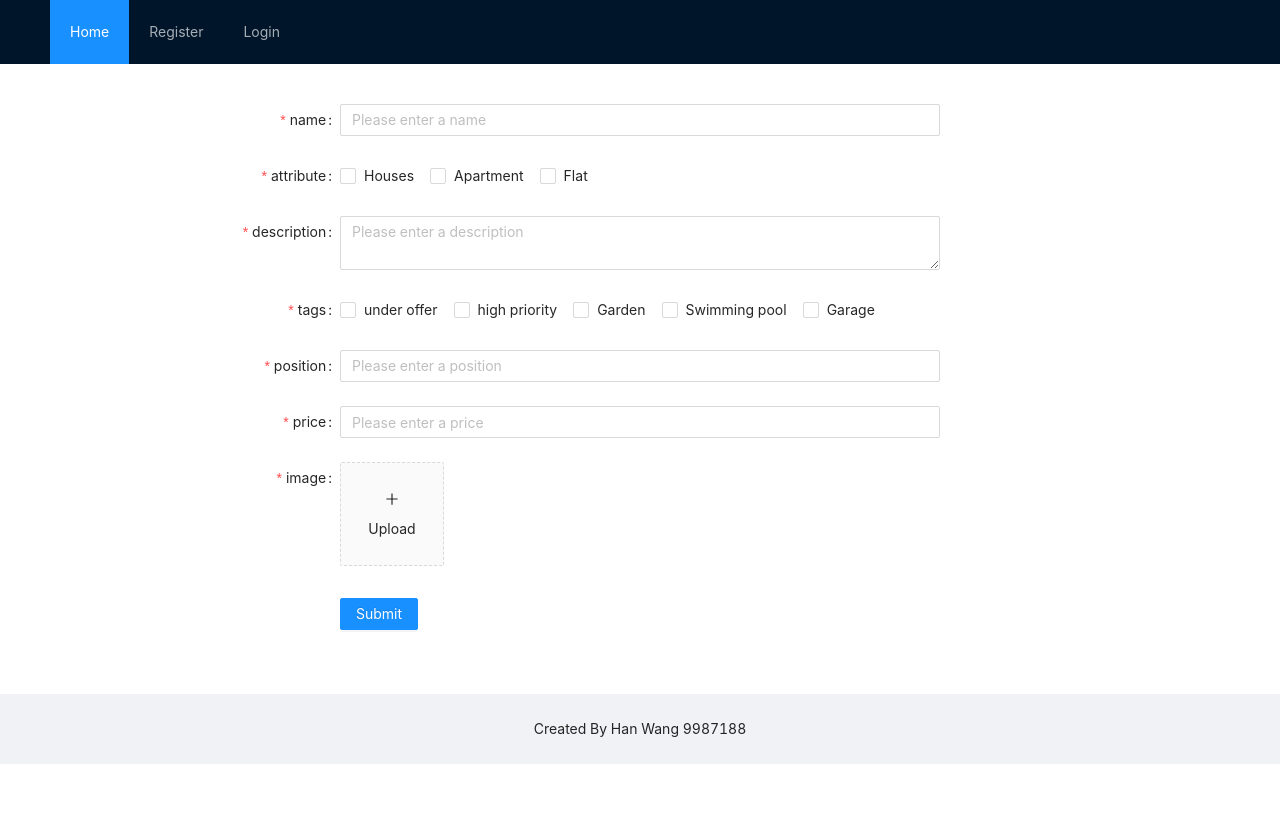
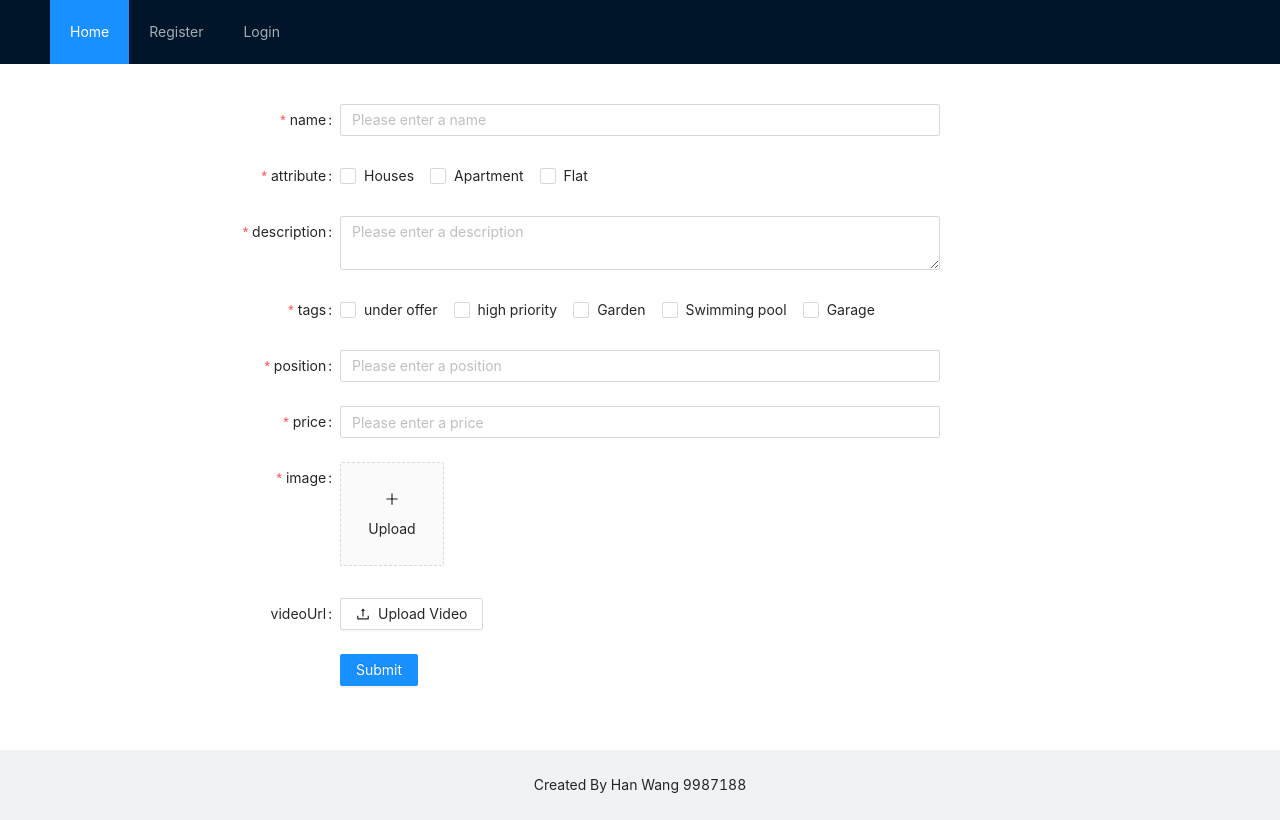
Before and after one commit to hanschurer/WESELLHOUSES-Frontend, a React (Create React App) app: page /create/item in a window 1280 px wide. Built offline with nearby package versions, Linux system fonts and the light colour scheme.

Commit message:
'uploadVideo'

```diff
--- a/package.json
+++ b/package.json
@@ -17,6 +17,7 @@
     "react-scripts": "4.0.0",
     "redux": "^4.0.5",
     "redux-thunk": "^2.3.0",
+    "video-react": "^0.14.1",
     "web-vitals": "^0.2.4"
   },
   "scripts": {
--- a/src/components/itemAction.jsx
+++ b/src/components/itemAction.jsx
@@ -8,11 +8,12 @@ import {
   Upload,
   message
 } from 'antd'
-import { PlusOutlined } from '@ant-design/icons'
+import { PlusOutlined, UploadOutlined } from '@ant-design/icons'
 import '../css/itemAction.css'
 import axios from '../http'
 import { withRouter } from 'react-router-dom'
 import { getQueryString } from '../util'
+
 class ItemAction extends React.Component {
   formRef = React.createRef()
   constructor(props) {
@@ -23,7 +24,8 @@ class ItemAction extends React.Component {
         desc: '',
         type: [],
         tags: [],
-        fileList: []
+        fileList: [],
+        videoUrl: []
       }
     }
   }
@@ -32,6 +34,16 @@ class ItemAction extends React.Component {
       axios.get('/api/v1/item/' + getQueryString('id')).then(({ data }) => {
         this.formRef.current.setFieldsValue({
           ...data,
+          videoUrl: data.videoUrl
+            ? [
+                {
+                  status: 'done',
+                  uid: 1,
+                  url: data.videoUrl,
+                  name: data.videoUrl
+                }
+              ]
+            : [],
           fileList: data.imgUrl.map((url, index) => ({
             status: 'done',
             uid: index,
@@ -42,6 +54,16 @@ class ItemAction extends React.Component {
         this.setState({
           forms: {
             ...data,
+            videoUrl: data.videoUrl
+              ? [
+                  {
+                    status: 'done',
+                    uid: 1,
+                    url: data.videoUrl,
+                    name: data.videoUrl
+                  }
+                ]
+              : [],
             fileList: data.imgUrl.map((url, index) => ({
               status: 'done',
               uid: index,
@@ -59,6 +81,21 @@ class ItemAction extends React.Component {
       forms: { ...this.state.forms }
     })
   }
+  handleVideoChange = info => {
+    let fileList = []
+    if (info.fileList.length > 0) {
+      fileList = [info.fileList[0]]
+    }
+    fileList = fileList.map(file => {
+      if (file.response) {
+        file.url = file.response.path
+      }
+      return file
+    })
+    this.state.forms.videoUrl = fileList
+    console.log(fileList)
+    this.setState({ forms: { ...this.state.forms } })
+  }
   onGroupChange = values => {
     this.state.forms.type = values
     this.setState({
@@ -74,8 +111,12 @@ class ItemAction extends React.Component {
   onFinish = values => {
     console.log(values)
     let fileList = values.fileList
+    let videoUrl = values.videoUrl
     if (!(fileList instanceof Array)) {
       fileList = fileList.fileList
+    }
+    if (!(videoUrl instanceof Array)) {
+      videoUrl = videoUrl.fileList[0] ? videoUrl.fileList[0].url : ''
     }
     if (!getQueryString('id')) {
       axios({
@@ -86,6 +127,7 @@ class ItemAction extends React.Component {
           imgUrl: fileList.map(item =>
             item.response.path.replace('http://localhost:3030', '')
           ),
+          videoUrl,
           fileList: undefined
         }
       }).then(({ data }) => {
@@ -104,6 +146,7 @@ class ItemAction extends React.Component {
               ''
             )
           ),
+          videoUrl,
           fileList: undefined
         }
       }).then(({ data }) => {
@@ -159,7 +202,6 @@ class ItemAction extends React.Component {
               <Checkbox value={0}>Houses</Checkbox>
               <Checkbox value={1}>Apartment</Checkbox>
               <Checkbox value={2}>Flat</Checkbox>
-
             </Checkbox.Group>
           </Form.Item>
           <Form.Item
@@ -233,8 +275,20 @@ class ItemAction extends React.Component {
               fileList={this.state.forms.fileList}
               onChange={this.handleChange}
               withCredentials={true}
+              accept="image/*"
             >
               {this.state.forms.fileList.length >= 8 ? null : uploadButton}
+            </Upload>
+          </Form.Item>
+          <Form.Item name="videoUrl" label="videoUrl">
+            <Upload
+              action="http://localhost:3030/api/v1/file"
+              fileList={this.state.forms.videoUrl}
+              onChange={this.handleVideoChange}
+              withCredentials={true}
+              accept=".mp4"
+            >
+              <Button icon={<UploadOutlined />}>Upload Video</Button>
             </Upload>
           </Form.Item>
           <Form.Item {...tailFormItemLayout}>
--- a/src/components/itemInfo.jsx
+++ b/src/components/itemInfo.jsx
@@ -18,6 +18,8 @@ import { withRouter } from 'react-router-dom'
 import { getQueryString, types } from '../util'
 import moment from 'moment'
 import { connect } from 'react-redux'
+import { Player } from 'video-react'
+import 'video-react/dist/video-react.css'
 const { TextArea } = Input
 const Editor = ({ onChange, onSubmit, submitting, value }) => (
   <>
@@ -147,7 +149,16 @@ class ItemInfo extends React.Component {
     const item = this.state.item
     return (
       <>
-        <Carousel style={{ marginTop: '40px' }} autoplay>
+        <Carousel style={{ marginTop: '40px' }}>
+          {item.videoUrl && (
+            <div className="banner">
+              <div className="player">
+                <Player>
+                  <source src={'http://localhost:3030' + item.videoUrl} />
+                </Player>
+              </div>
+            </div>
+          )}
           {item.imgUrl.map((url, index) => {
             return (
               <div className="banner" key={index}>
--- a/src/css/item.css
+++ b/src/css/item.css
@@ -73,12 +73,18 @@
   width: 530px;
   min-width: 530px;
 }
+.banner .player,
 .banner img {
   width: 500px;
   height: 300px;
   display: block;
   object-fit: cover;
   margin: 0 auto;
+}
+.video-react .video-react-big-play-button {
+  left: 50%!important;
+  top: 50%!important;
+  transform: translate(-50%, -50%)!important;
 }
 .item-row-price {
   display: flex;
```
Also changed, not shown: 1 other file (tests, documents, lock files or other folders).
